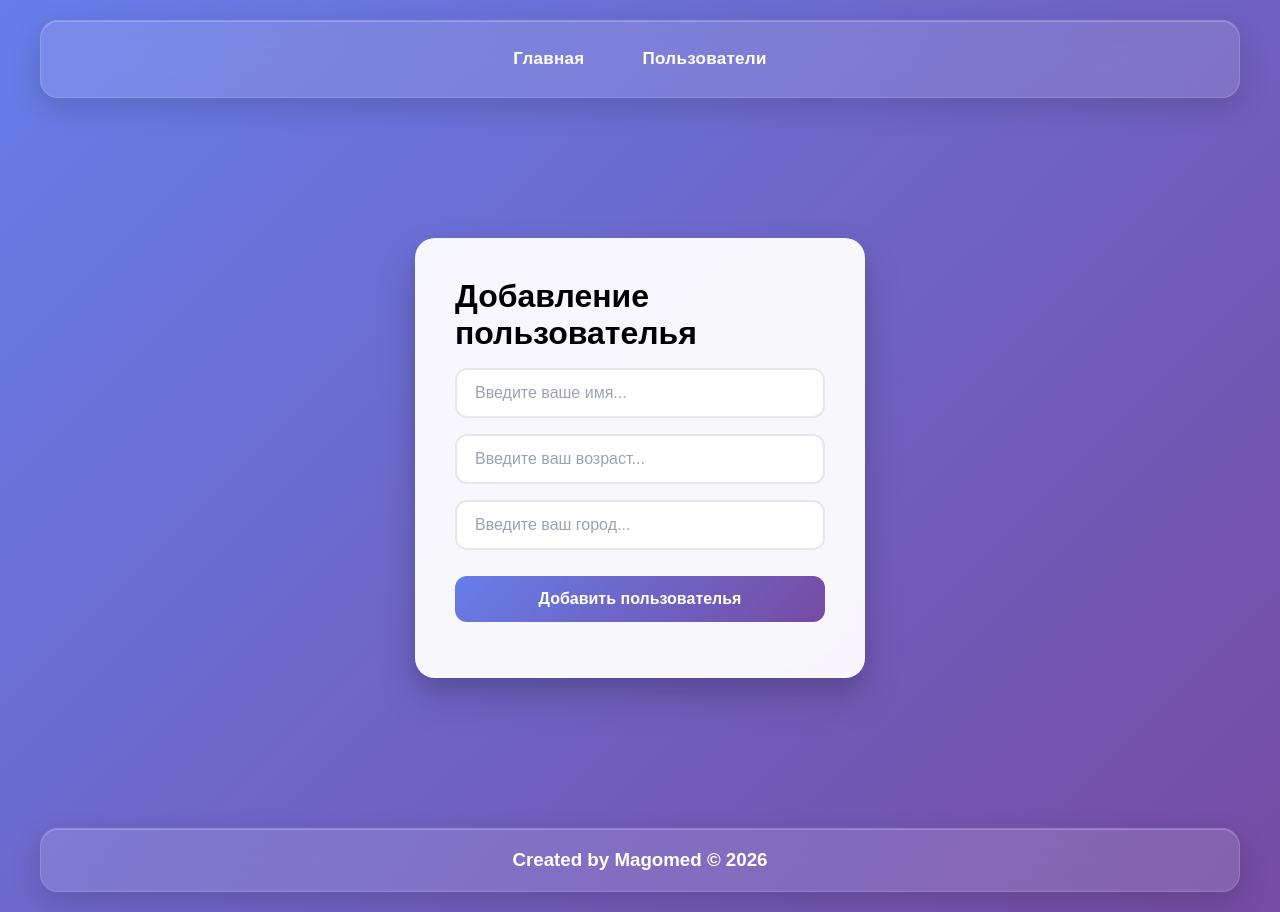
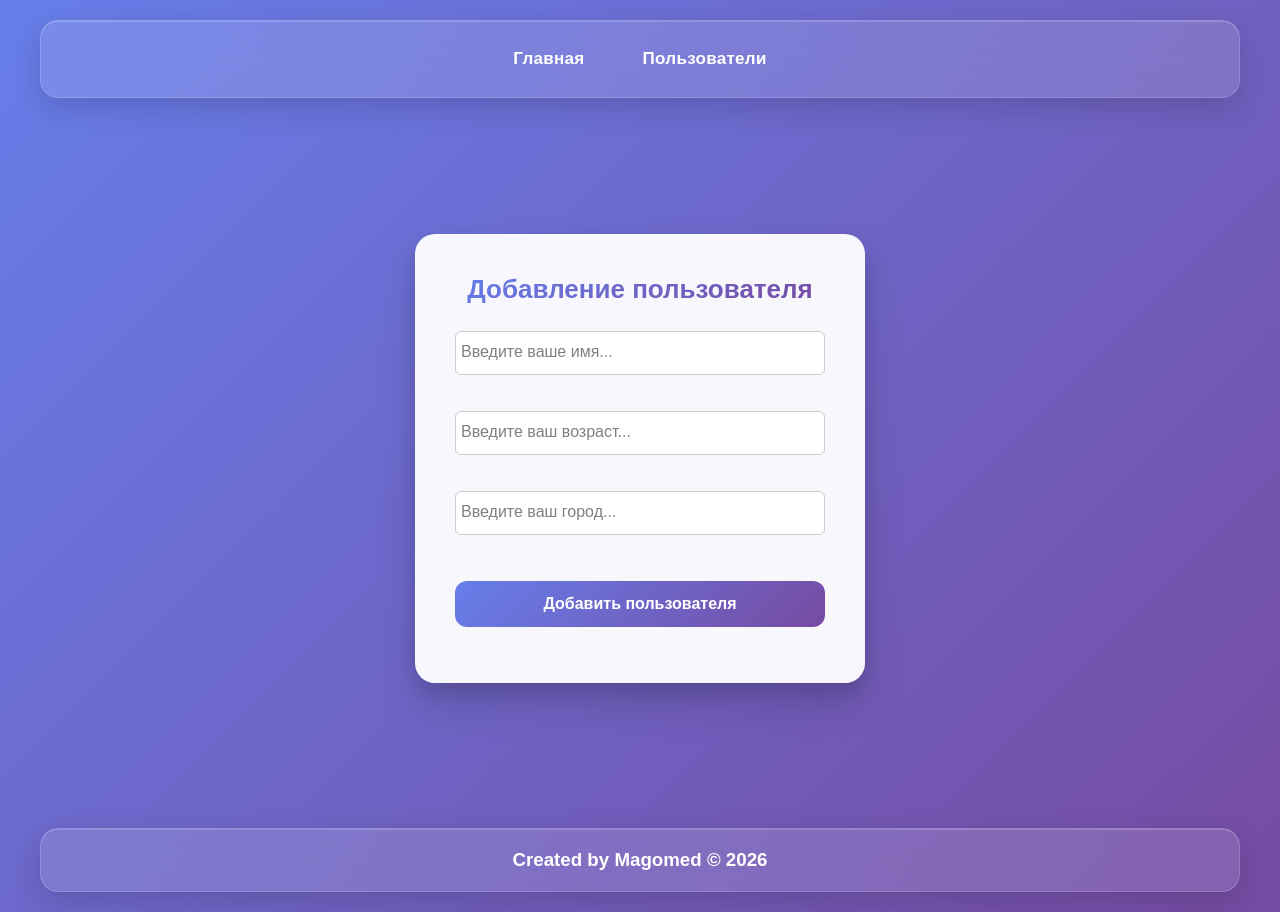
Before and after one commit to noname4044/users-app, a React (Vite) app in the folder vite-project/: page / in a window 1280 px wide. Built offline with nearby package versions, Linux system fonts and the light colour scheme.

Commit message:
update ui cards and inputs

```diff
--- a/vite-project/components/Home.jsx
+++ b/vite-project/components/Home.jsx
@@ -40,22 +40,23 @@ export function Home() {
         <>
             <div className="page">
                 <div className='style-form'>
-                    <h1>Добавление пользователья</h1>
-                    <input type="text" value={name}
-                        onChange={(e) => setName(e.target.value)}
-                        placeholder='Введите ваше имя...' />
+                    <h1 className="form-title">Добавление пользователя</h1>
+                    <div className="input-box">
+                        <input id="name" placeholder=" " value={name} onChange={(e) => setName(e.target.value)} />
+                        <label htmlFor="name">Введите ваше имя...</label>
+                    </div>
+                    <div className="input-box">
+                        <input id="name" placeholder=" " value={name} onChange={(e) => setName(e.target.value)} />
+                        <label htmlFor="name">Введите ваш возраст...</label>
+                    </div>
 
-                    <input type="text" value={age}
-                        onChange={(e) => setAge(e.target.value)}
-                        placeholder='Введите ваш возраст...' />
-
-
-                    <input type="text" value={city}
-                        onChange={(e) => setCity(e.target.value)}
-                        placeholder='Введите ваш город...' />
+                    <div className="input-box">
+                        <input id="name" placeholder=" " value={name} onChange={(e) => setName(e.target.value)} />
+                        <label htmlFor="name">Введите ваш город...</label>
+                    </div>
 
                     <button onClick={sendData} className='btn-add-student'>
-                        Добавить пользователья
+                        Добавить пользователя
                     </button>
 
                     <p></p>
--- a/vite-project/components/Students.jsx
+++ b/vite-project/components/Students.jsx
@@ -1,17 +1,19 @@
 import axios from "axios";
 import { useEffect, useState } from "react";
+
 export const API = 'https://users-app-9lvx.onrender.com'
 
 export function Students() {
     const [students, setStudents] = useState([])
 
+    const load = async () => {
+        const res = await axios.get(API)
+        setStudents(res.data)
+    }
+
     useEffect(() => {
-        axios.get(API)
-            .then((response) => {
-                setStudents(response.data)
-            })
+        load()
     }, [])
-
 
     const clearBd = async () => {
         try {
@@ -21,8 +23,7 @@ export function Students() {
                 }
             })
 
-        const res = await axios.get(API)
-        setStudents(res.data)
+            await load()
 
             alert('База очищена!')
         } catch (error) {
@@ -33,20 +34,17 @@ export function Students() {
     return (
         <>
             <h1 className="students-title">Пользователи</h1>
-            <button onClick={clearBd}
-            className="clear-bd">
+
+            <button onClick={clearBd} className="clear-bd">
                 Очистить базу данных
             </button>
 
             <div className="students-container">
-
                 {students.map((student, index) => (
                     <div key={index} className="student-card">
-                        <h3 className="student-name">{student.name}</h3>
-                        <div className="student-info">
+                        <h3>{student.name}</h3>
                         <p>Возраст: {student.age}</p>
                         <p>Город: {student.city}</p>
-                        </div>
                     </div>
                 ))}
             </div>
--- a/vite-project/src/App.css
+++ b/vite-project/src/App.css
@@ -209,22 +209,37 @@ footer {
 }
 
 .student-card {
-    background: rgba(255, 255, 255, 0.95);
+    position: relative;
+    background: rgba(255, 255, 255, 0.92);
 
-    border-radius: 20px;
-    padding: 24px;
+    border-radius: 18px;
+    padding: 20px;
 
-    box-shadow:
-        0 10px 25px rgba(0, 0, 0, 0.12);
+    box-shadow: 0 10px 30px rgba(0,0,0,0.12);
 
-    transition: all 0.3s ease;
+    border: 1px solid rgba(0,0,0,0.06);
+
+    transition: 0.3s ease;
+
+    overflow: hidden;
+}
+
+.student-card::before {
+    content: "";
+    position: absolute;
+    left: 0;
+    top: 0;
+
+    width: 5px;
+    height: 100%;
+
+    background: linear-gradient(180deg, #667eea, #764ba2);
 }
 
 .student-card:hover {
     transform: translateY(-6px);
 
-    box-shadow:
-        0 20px 35px rgba(0, 0, 0, 0.18);
+    box-shadow: 0 20px 45px rgba(0,0,0,0.18);
 }
 
 .student-name {
@@ -275,3 +290,51 @@ footer {
     background: #c0392b;
     transform: scale(1.05);
 }
+.input-box {
+  position: relative;
+  margin-bottom: 20px;
+}
+
+.input-box input {
+  width: 100%;
+  padding: 12px;
+  font-size: 16px;
+  border: 1px solid #ccc;
+  border-radius: 6px;
+  outline: none;
+}
+
+.input-box input:focus {
+  border-color: #4f46e5;
+}
+
+.input-box label {
+  position: absolute;
+  left: 0px;
+  top: 12px;
+  color: gray;
+  transition: 0.2s ease;
+  pointer-events: none;
+
+  background: var(--bg);
+  padding: 0 6px;
+}
+
+/* когда фокус или есть текст */
+.input-box input:focus + label,
+.input-box input:not(:placeholder-shown) + label {
+  top: -18px;
+  font-size: 12px;
+  color: #4f46e5;
+}
+
+.form-title {
+  font-size: 26px;
+  font-weight: 700;
+  text-align: center;
+  margin-bottom: 10px;
+
+  background: linear-gradient(135deg, #667eea, #764ba2);
+  -webkit-background-clip: text;
+  -webkit-text-fill-color: transparent;
+}
```
Lines whose indentation alone changed are shown as unchanged.
